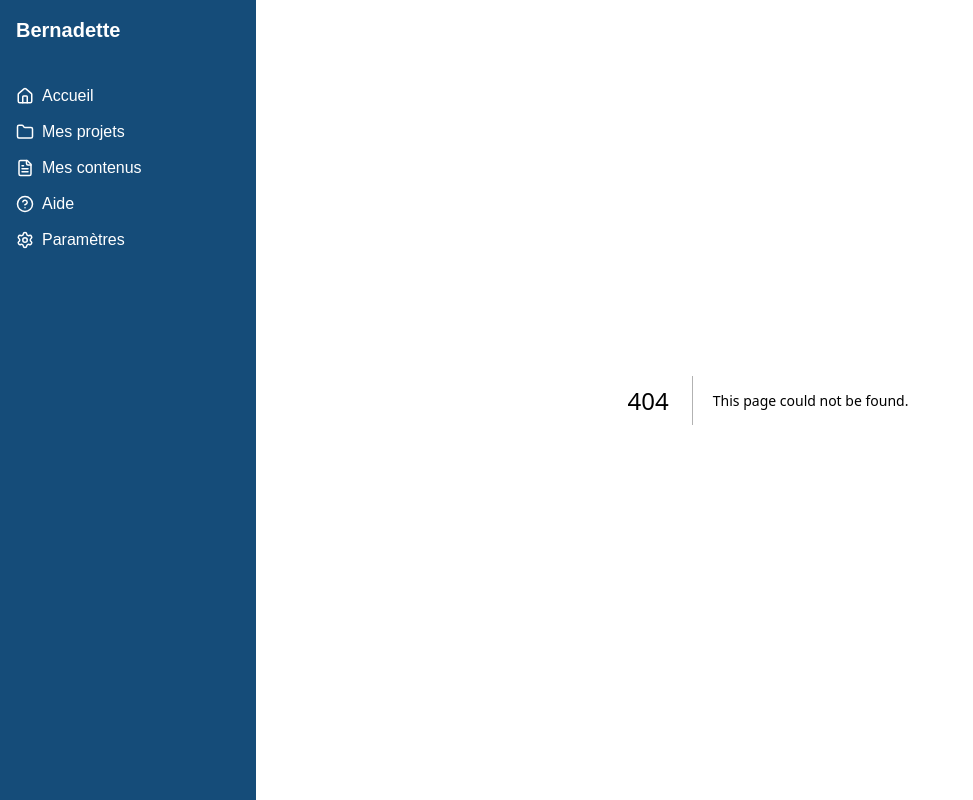
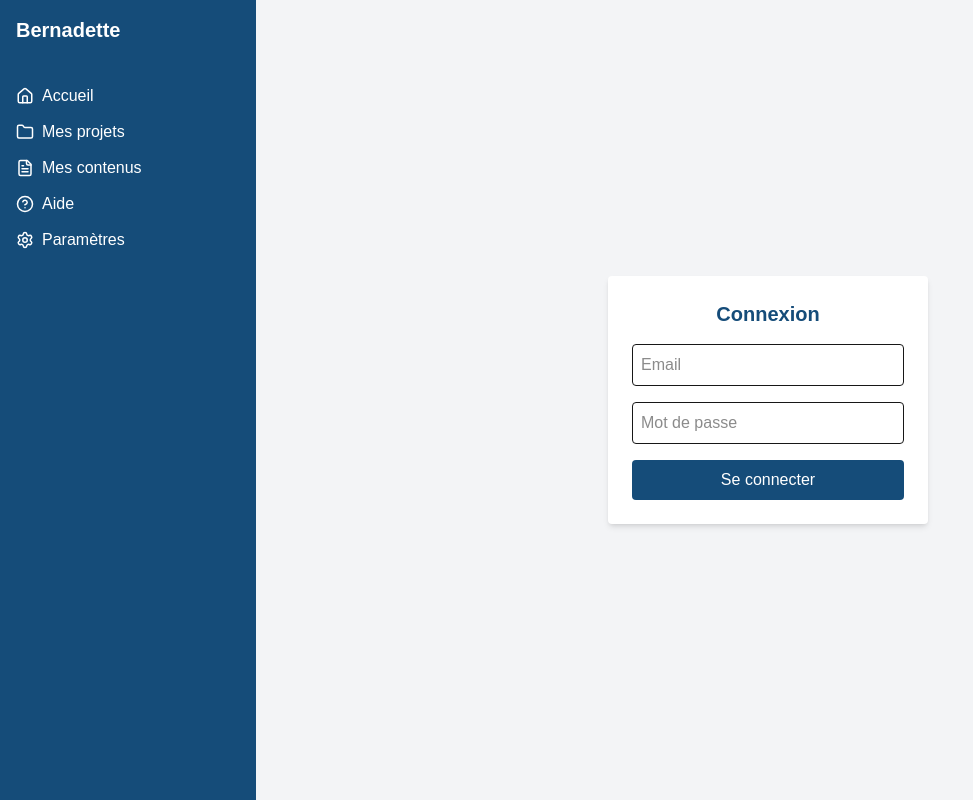
Before and after one commit to fullbrightprod/Bernadette, a Next.js app: page /login in a window 1280 px wide. Before the commit this address had no page. Shown: the whole page, without its empty margins (0-973 px from the left). Built offline with nearby package versions, Linux system fonts and the light colour scheme; no server answers.

Commit message:
Create page.tsx

```diff
--- /dev/null
+++ b/src/app/login/page.tsx
@@ -0,0 +1,56 @@
+"use client"
+
+import { useRouter } from "next/navigation"
+import { useState } from "react"
+import { supabase } from "@/lib/supabaseClient"
+
+export default function LoginPage() {
+  const router = useRouter()
+  const [email, setEmail] = useState("")
+  const [password, setPassword] = useState("")
+
+  async function handleLogin(e: React.FormEvent) {
+    e.preventDefault()
+    const { data, error } = await supabase.auth.signInWithPassword({
+      email,
+      password,
+    })
+    if (error) {
+      alert(error.message)
+    } else {
+      // ✅ après login → dashboard
+      router.push("/")
+    }
+  }
+
+  return (
+    <div className="flex items-center justify-center min-h-screen bg-gray-100">
+      <form
+        onSubmit={handleLogin}
+        className="bg-white p-6 rounded shadow-md w-80 flex flex-col gap-4"
+      >
+        <h1 className="text-xl font-bold text-[#154C79] text-center">Connexion</h1>
+        <input
+          type="email"
+          placeholder="Email"
+          value={email}
+          onChange={(e) => setEmail(e.target.value)}
+          className="border p-2 rounded"
+        />
+        <input
+          type="password"
+          placeholder="Mot de passe"
+          value={password}
+          onChange={(e) => setPassword(e.target.value)}
+          className="border p-2 rounded"
+        />
+        <button
+          type="submit"
+          className="bg-[#154C79] text-white p-2 rounded hover:bg-[#123a5f]"
+        >
+          Se connecter
+        </button>
+      </form>
+    </div>
+  )
+}
```
